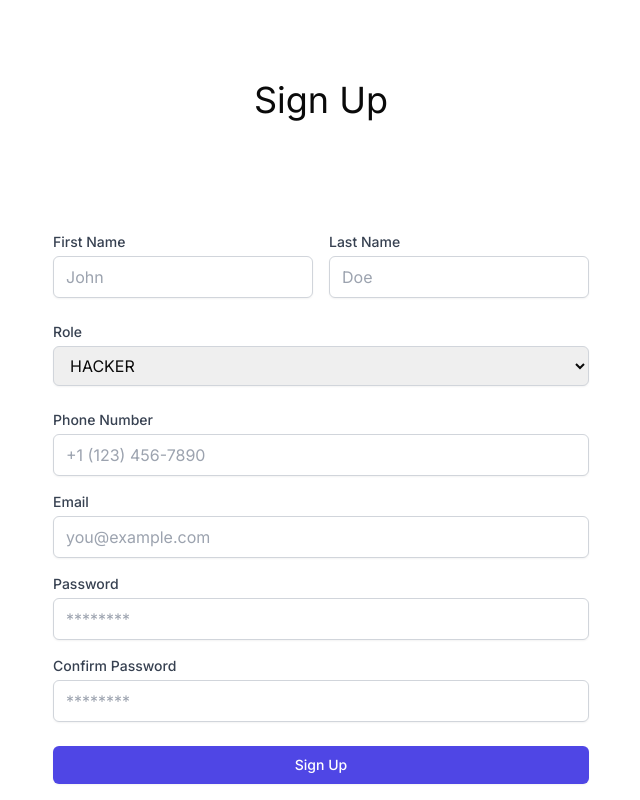
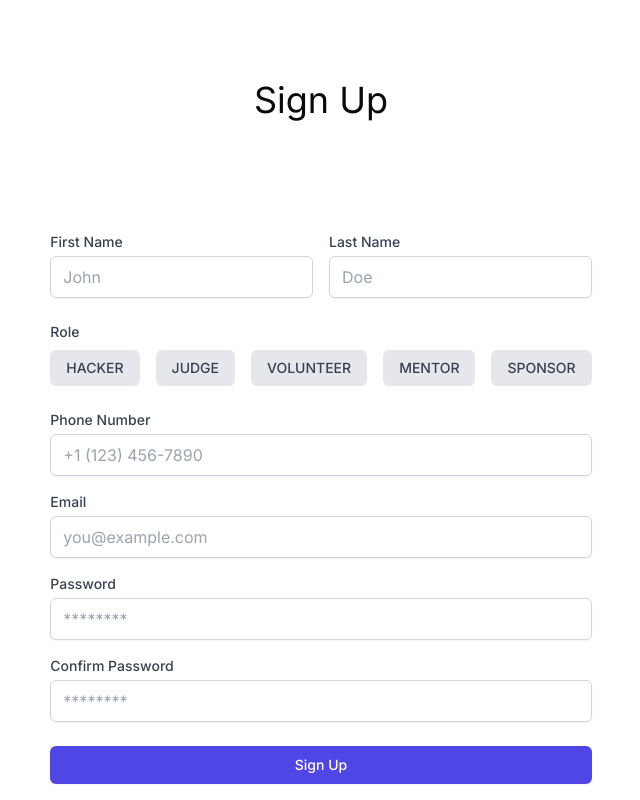
Before and after one commit to bryanmax9/beachhacks2025, a Next.js app: page /signup in a window 1280 px wide. Shown: the whole page, without its empty margins (319-959 px from the left). Built offline with nearby package versions, Linux system fonts and the light colour scheme.

Commit message:
made role selection buttons instead of dropdown

```diff
--- a/src/app/(landing)/(auth)/_components/signup_form.tsx
+++ b/src/app/(landing)/(auth)/_components/signup_form.tsx
@@ -11,13 +11,17 @@ export default function SignUpForm() {
     const {
         register,
         formState: { errors },
-        handleSubmit
+        handleSubmit,
+        setValue,
+        reset,
+        watch
     } = useForm<signupTypes>({
         resolver: zodResolver(signup_schema)
     });
 
     const handle_signup = async (data: signupTypes) => {
         await signup_action(data);
+        reset();
     };
 
     return (
@@ -58,17 +62,53 @@ export default function SignUpForm() {
                 <label htmlFor="role" className="block text-sm font-medium text-gray-700">
                     Role
                 </label>
-                <select
-                    id="role"
-                    {...register("role")}
-                    className="mt-1 block w-full border border-gray-300 rounded-md shadow-sm py-2 px-3 focus:outline-none focus:ring-indigo-500 focus:border-indigo-500"
-                >
-                    <option value="HACKER">HACKER</option>
-                    <option value="JUDGE">JUDGE</option>
-                    <option value="VOLUNTEER">VOLUNTEER</option>
-                    <option value="MENTOR">MENTOR</option>
-                    <option value="SPONSOR">SPONSOR</option>
-                </select>
+                <div className="mt-2 space-x-4">
+                    <button
+                        type="button"
+                        onClick={() => setValue("role", "HACKER")}
+                        className={`px-4 py-2 rounded-md text-sm font-medium ${
+                            watch("role") === "HACKER" ? "bg-indigo-600 text-white" : "bg-gray-200 text-gray-700"
+                        }`}
+                    >
+                        HACKER
+                    </button>
+                    <button
+                        type="button"
+                        onClick={() => setValue("role", "JUDGE")}
+                        className={`px-4 py-2 rounded-md text-sm font-medium ${
+                            watch("role") === "JUDGE" ? "bg-indigo-600 text-white" : "bg-gray-200 text-gray-700"
+                        }`}
+                    >
+                        JUDGE
+                    </button>
+                    <button
+                        type="button"
+                        onClick={() => setValue("role", "VOLUNTEER")}
+                        className={`px-4 py-2 rounded-md text-sm font-medium ${
+                            watch("role") === "VOLUNTEER" ? "bg-indigo-600 text-white" : "bg-gray-200 text-gray-700"
+                        }`}
+                    >
+                        VOLUNTEER
+                    </button>
+                    <button
+                        type="button"
+                        onClick={() => setValue("role", "MENTOR")}
+                        className={`px-4 py-2 rounded-md text-sm font-medium ${
+                            watch("role") === "MENTOR" ? "bg-indigo-600 text-white" : "bg-gray-200 text-gray-700"
+                        }`}
+                    >
+                        MENTOR
+                    </button>
+                    <button
+                        type="button"
+                        onClick={() => setValue("role", "SPONSOR")}
+                        className={`px-4 py-2 rounded-md text-sm font-medium ${
+                            watch("role") === "SPONSOR" ? "bg-indigo-600 text-white" : "bg-gray-200 text-gray-700"
+                        }`}
+                    >
+                        SPONSOR
+                    </button>
+                </div>
                 {errors.role && (
                     <p className="mt-1 text-sm text-red-500">{errors.role.message}</p>
                 )}
```
